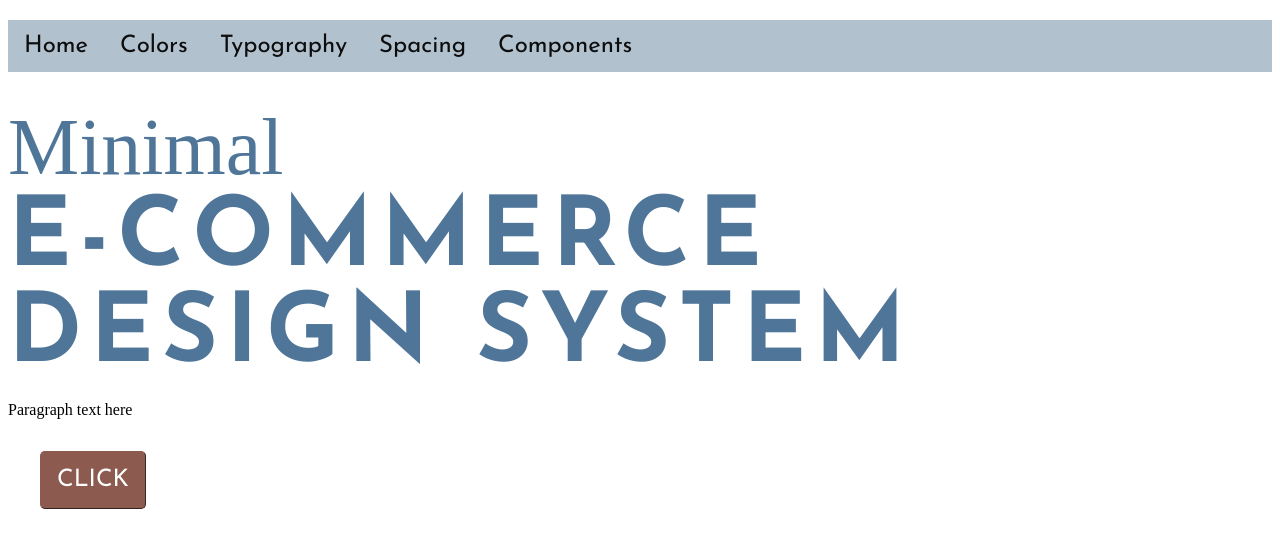
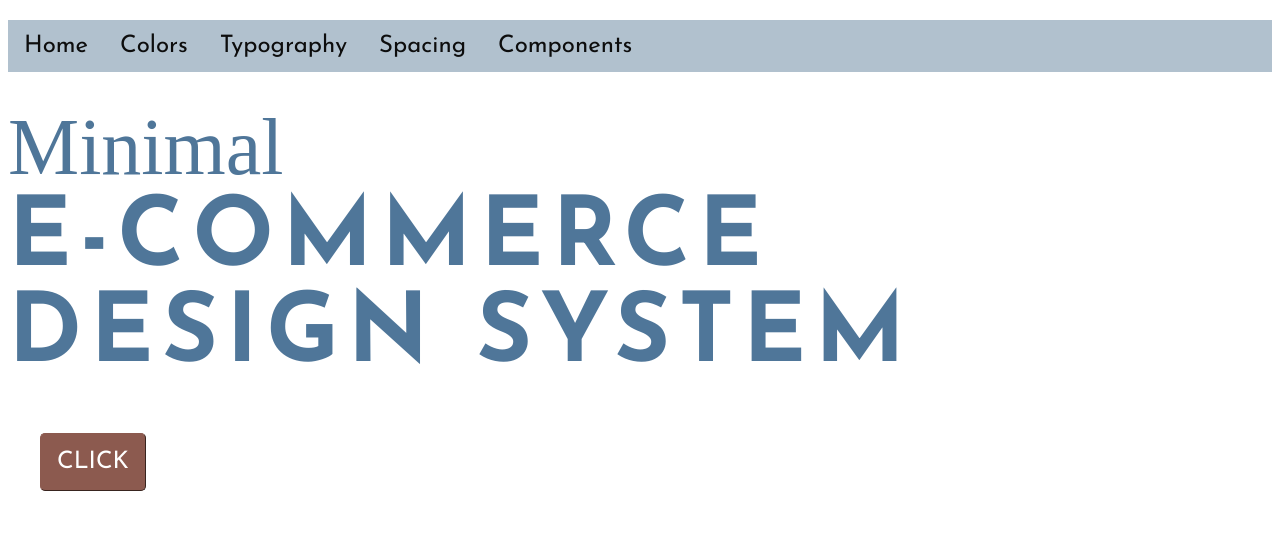
Before and after one commit to Oksana-Pl/Project_1, a website: page index.html in a window 1280 px wide. Drawn offline with Linux system fonts and the light colour scheme.

Commit message:
Update index.html

```diff
--- a/index.html
+++ b/index.html
@@ -16,14 +16,6 @@
     <!-- Include nav.html -->
     <div data-include="/Project_1/docs/nav.html"></div>
 
-    <!-- <ul class="nav">
-        <li><a href="index.html">Home</a></li>
-        <li><a href="docs/colours.html">Colors</a></li>
-        <li><a href="docs/typography.html">Typography</a></li>
-        <li><a href="docs/spacing.html">Spacing</a></li>
-        <li><a href="scss/components/components.html">Components</a></li>
-    </ul>
-     -->
     <div class="title">
         <div class="heading1">Minimal</div>
         <div class="hero">E-Commerce</div>
@@ -31,7 +23,7 @@
     </div>
 
     <p>
-    <div>Paragraph text here</div>
+
     <button class="button-primary">Click</button>
     </p>
 </main>
```
